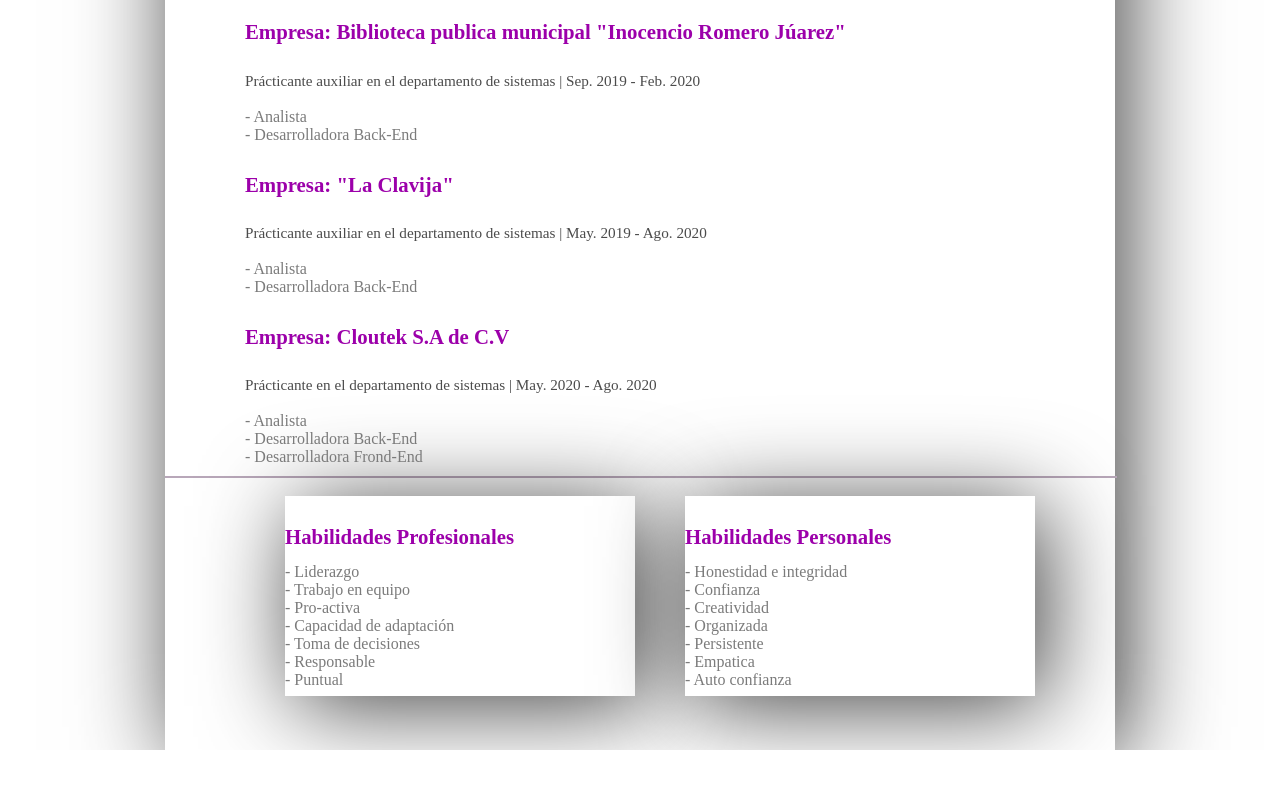
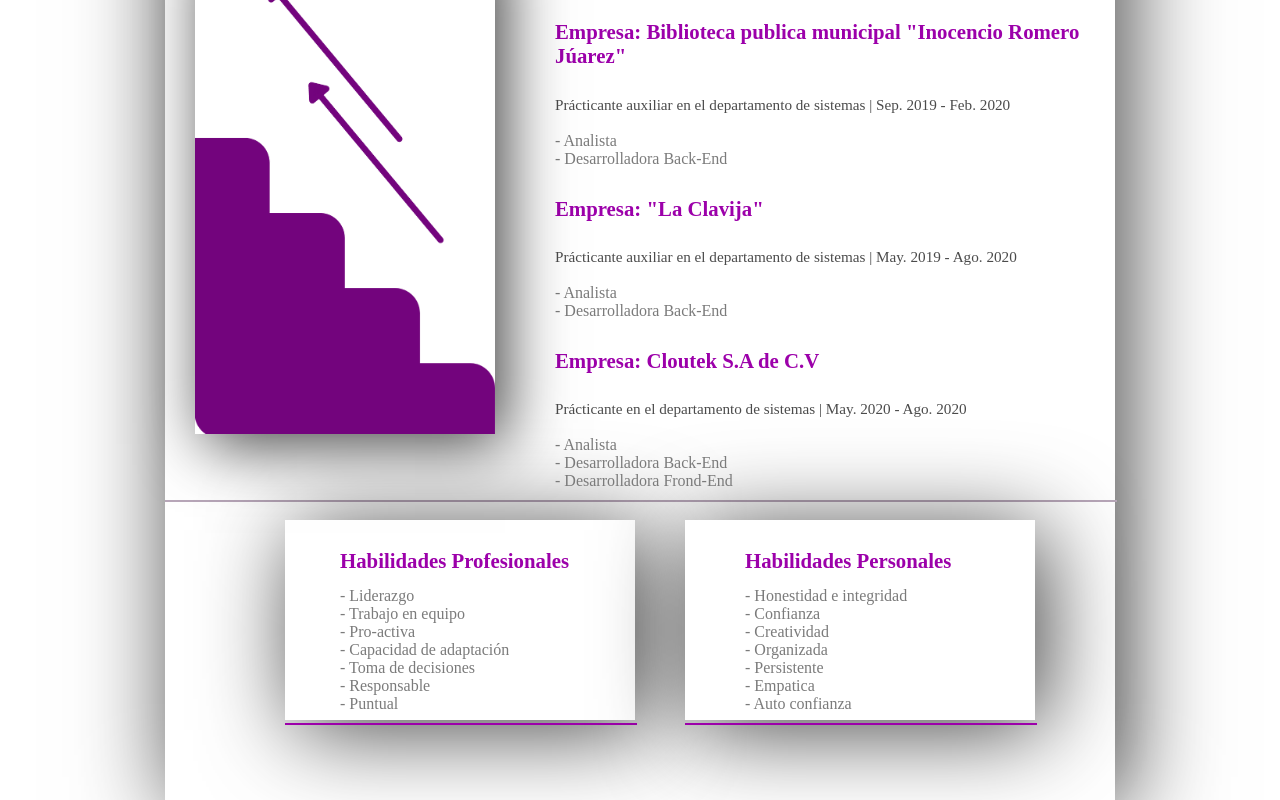
Before and after one commit to Erandyh025/curriculum_erandy_guadalupe, an Angular app: page / in a window 1280 px wide. Shown: the part 971-1771 px from the top of the page. Before the commit the page ends 1721 px from the top, so only its background shows below. Built offline with nearby package versions, Linux system fonts and the light colour scheme.

Commit message:
Se hicieron ajustes de diseño

```diff
--- a/src/app/curriculum/curriculum.component.css
+++ b/src/app/curriculum/curriculum.component.css
@@ -32,7 +32,7 @@
   }
 
   .card2 {
-    height: 1150px;
+    height: 1200px;
     width: 950px;
     margin:0px auto;
     background-color: #FFF;
@@ -99,6 +99,21 @@
     overflow: hidden;
   }
 
+  .thumbnail3 {
+    float: left;
+    position: relative;
+    left: 30px;
+    top: -5px;
+    width: 300px;
+    height: 500px;
+    /* border-radius: 50%; */
+    -webkit-box-shadow: 10px 10px 60px 0px rgba(0, 0, 0, 0.75);
+    -moz-box-shadow: 10px 10px 60px 0px rgba(0, 0, 0, 0.75);
+    box-shadow: 10px 10px 60px 0px rgba(0, 0, 0, 0.75);
+    overflow: hidden;
+  }
+
+
 
 
   /*object-fit: cover;*/
@@ -125,6 +140,15 @@
     margin-right: 20px;
   }
 
+  .right3 {
+    margin-left: 55px;
+    margin-right: 20px;
+  }
+
+  .right4 {
+    margin-left: 60px;
+    margin-right: 20px;
+  }
   h1 {
     padding-top: 15px;
     font-size: 1.3rem;
@@ -204,7 +228,7 @@
 
   a {
     color:#fff;
-    background: #db6edb;
+    background: #9f4ea7;
     border-radius:4px;
     text-align:center;
     text-decoration:none;
@@ -266,23 +290,8 @@
     opacity:1;
   }
 
-  /* font awesome icons */
-
-  /* a:nth-of-type(1):before {
-  content:'\f09a';
+  .hr {
+    width: 100%;
+    margin-top: 10px;
+    border: 1px solid #9c00aa;
   }
-  a:nth-of-type(2):before {
-  content:'\f099';
-  }
-  a:nth-of-type(3):before {
-  content:'\f0d5';
-  }
-  a:nth-of-type(4):before {
-  content:'\f113';
-  }
-  a:nth-of-type(5):before {
-  content:'\f17d';
-  }
-  a:nth-of-type(6):before {
-  content:'\f1cb';
-  } */
--- a/src/app/curriculum/curriculum.component.html
+++ b/src/app/curriculum/curriculum.component.html
@@ -46,7 +46,9 @@
           <p>Carrera Técnica: Programación | 2014-2017</p>
         </div>
           <div class="separator2"></div> <br>
-        <div class="right2">
+        <div class="thumbnail3"><img class="left" src="assets/img/escalera.png"/></div>
+
+        <div class="right">
           <h1>Experiencia:</h1>
           <h1>Empresa: Biblioteca publica municipal "Inocencio Romero Júarez" </h1>
           <p>Prácticante auxiliar en el departamento de sistemas | Sep. 2019 - Feb. 2020</p>
@@ -73,6 +75,7 @@
 
       <div class="habilidades">
       <div class="card3">
+        <div class="right3">
         <h1>Habilidades Profesionales</h1>
         <li type="square">- Liderazgo</li>
           <br>
@@ -88,10 +91,13 @@
           <br>
           <li type="square">- Puntual</li>
     </div>
+    <div class="hr"></div>
+
  </div>
-
+      </div>
      <div class="habilidades2">
         <div class="card3">
+            <div class="right4">
             <h1>Habilidades Personales</h1>
             <li type="square">- Honestidad e integridad</li>
           <br>
@@ -107,7 +113,8 @@
           <br>
           <li type="square">- Auto confianza</li>
         </div>
+    <div class="hr"></div>
+
        </div>
-
-
+    </div>
 </div>
```
Also changed, not shown: src/assets/img/escalera.png (added), src/assets/img/grafica.png (deleted).
